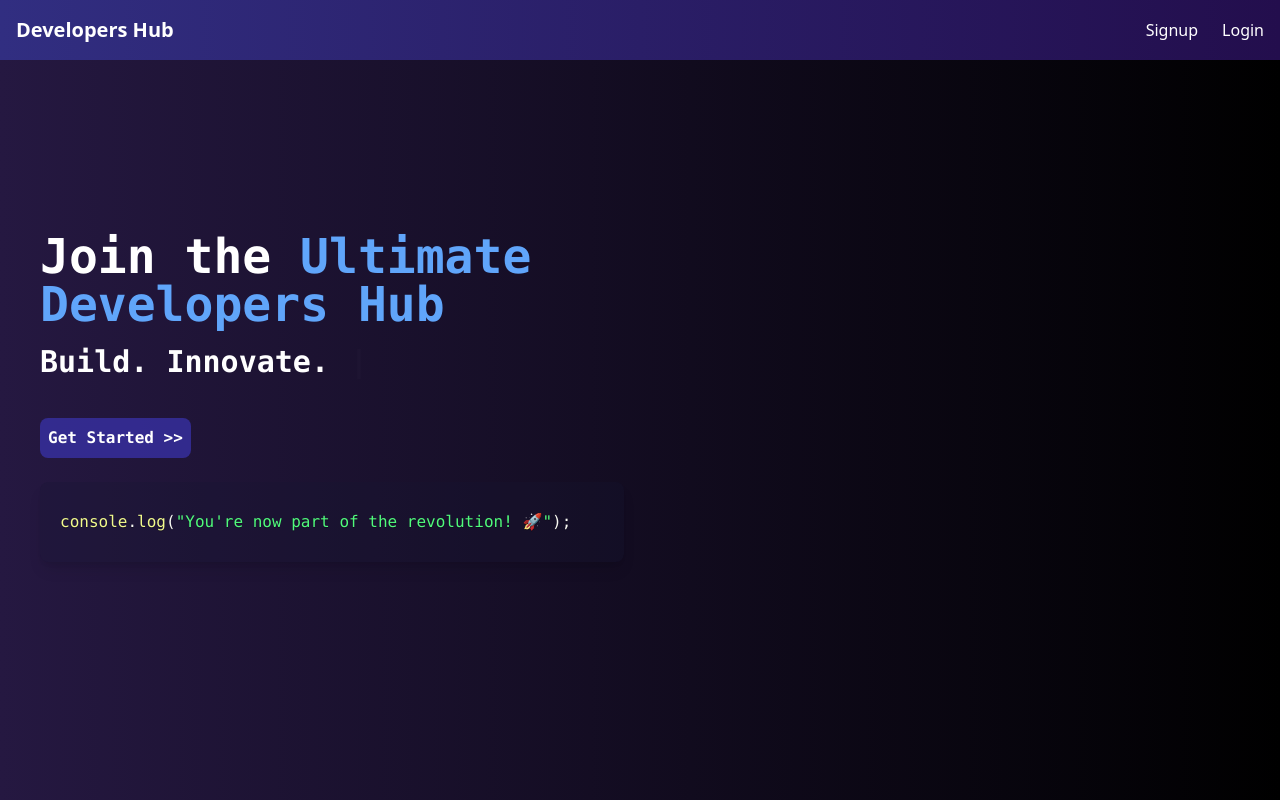
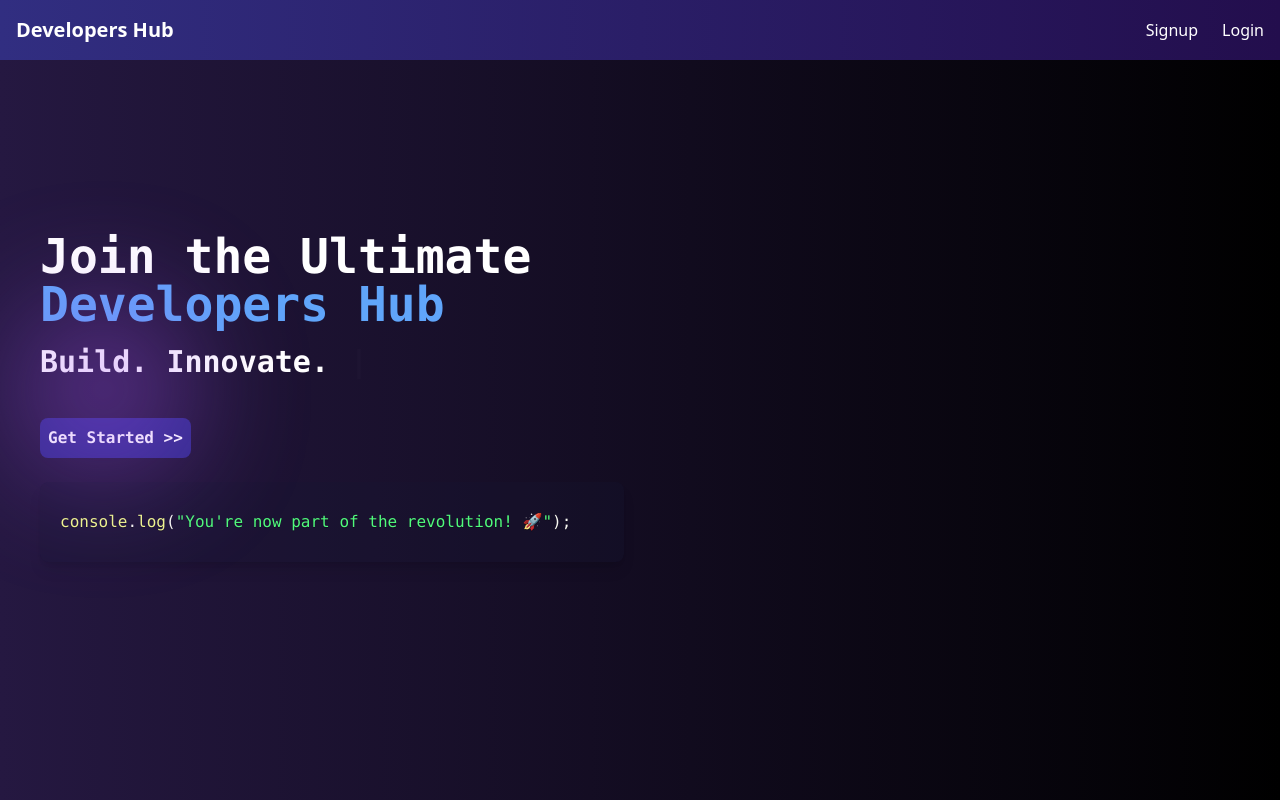
Before and after one commit to PraveenGokavarapu12/Developers-Hub, a React (Create React App) app in the folder frontend/: page /landingpage in a window 1280 px wide. Built offline with nearby package versions, Linux system fonts and the light colour scheme.

Commit message:
modified Landing Page1

```diff
--- a/frontend/src/pages/LandingPage.js
+++ b/frontend/src/pages/LandingPage.js
@@ -10,10 +10,12 @@ const LandingPage = () => {
 
   return (
     <div className="relative flex flex-col md:flex-row justify-center items-center px-6 py-12 w-full bg-gradient-to-r from-[#251841] to-black text-white min-h-screen overflow-hidden font-mono">
+           {/* Floating Purple Ball (Directly on Cursor) */}
+           <div className="absolute top-1/3 left-5 w-40 h-40 bg-purple-500 rounded-full opacity-50 blur-3xl animate-floatingBall"></div>
       {/* Left Content */}
       <div className="w-full md:w-1/2 text-center md:text-left px-4">
         <h2 className="text-2xl md:text-5xl font-extrabold leading-tight">
-          Join the <span className="text-blue-400">Ultimate Developers Hub</span>
+          Join the Ultimate <span className="text-blue-400">Developers Hub</span>
         </h2>
 
         {/* Typing Effect */}
```
